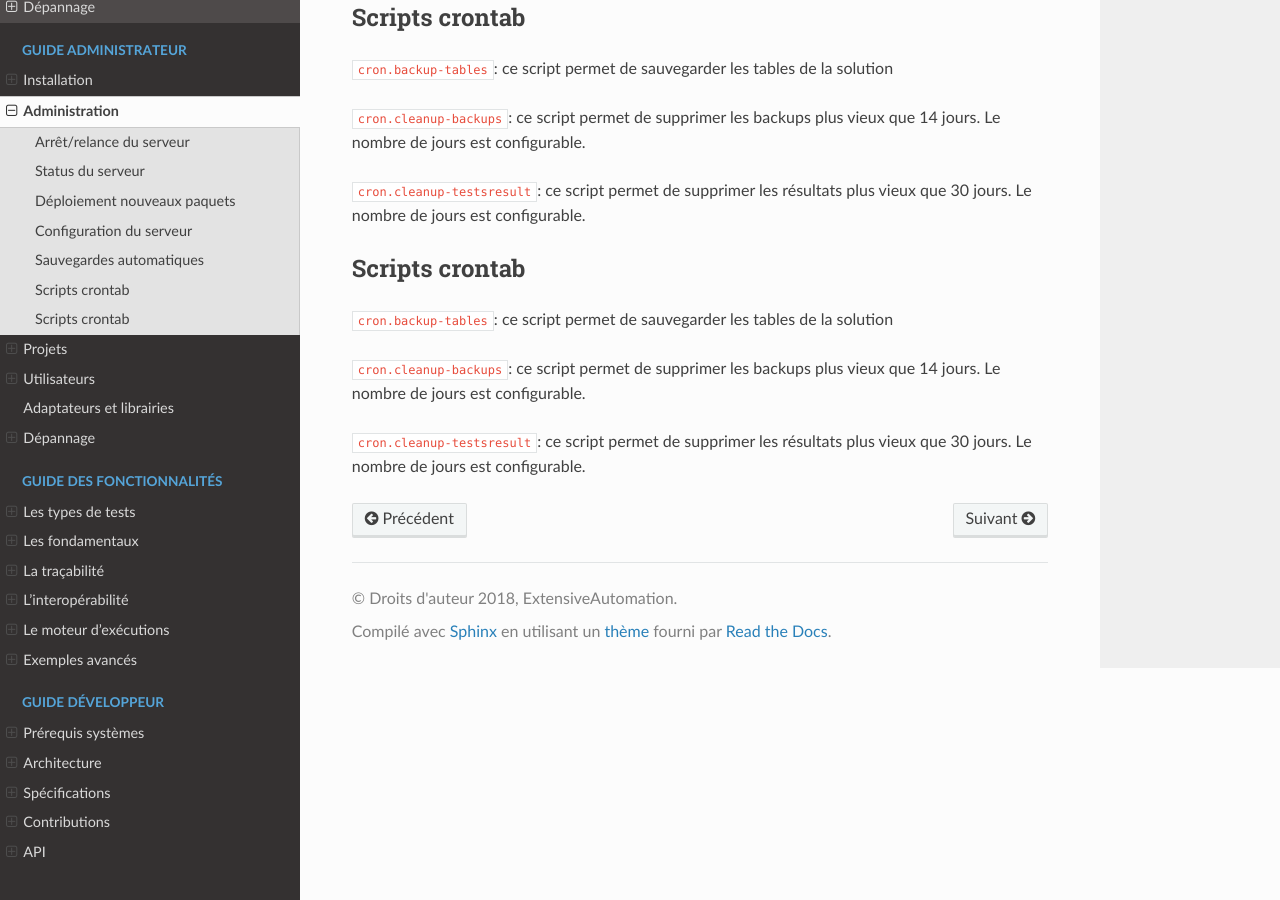
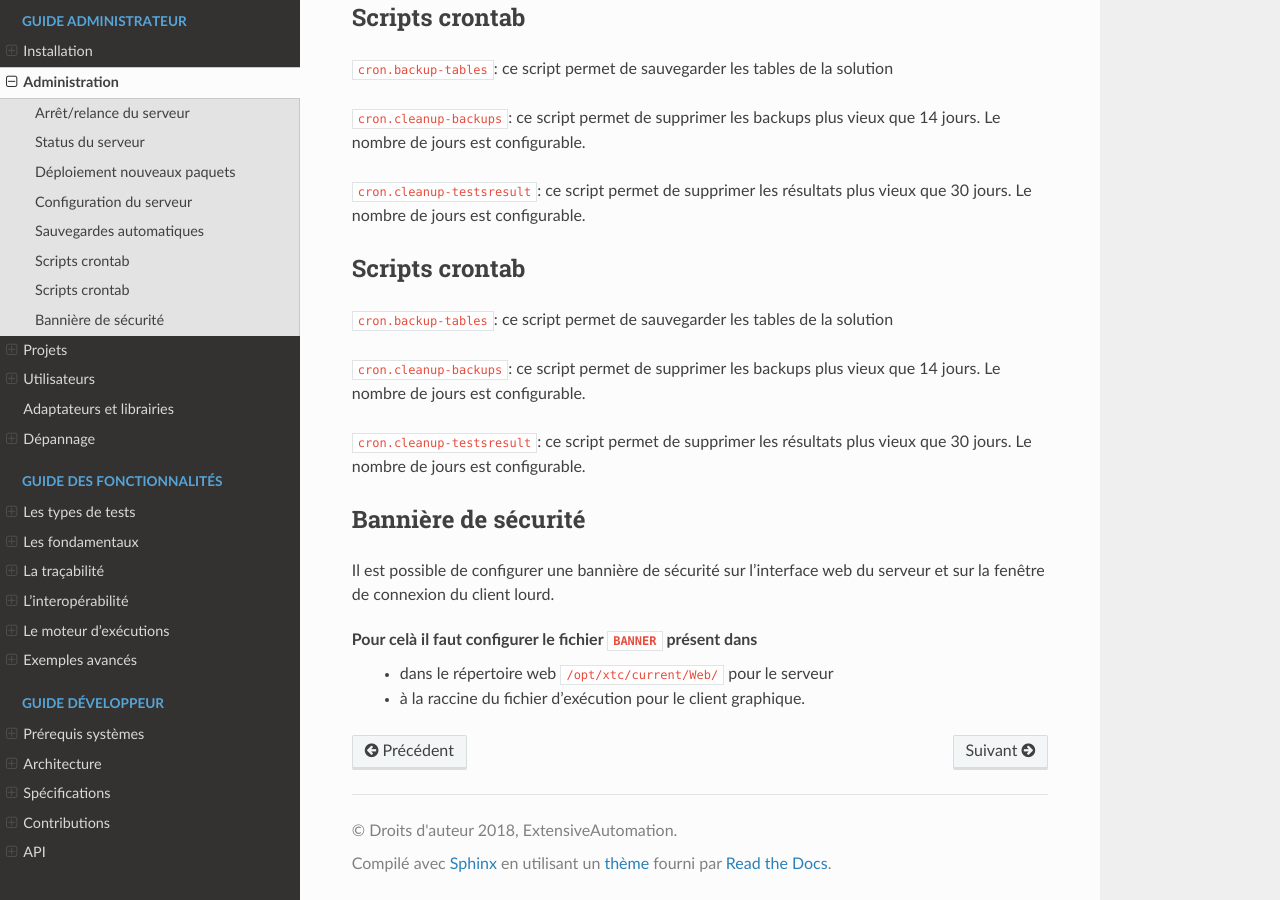
Before and after one commit to ExtensiveAutomation/extensiveautomation-fr.readthedocs.io, a Sphinx documentation site: the page built from docs/admin/admin.rst, in a window 1280 px wide and 900 px high, scrolled down 3161 px. Built offline with Sphinx 7.4.7 and the Read the Docs theme 2.0.0, drawn with Linux system fonts in a browser that asks for light colours.

Commit message:
bannière sécurité

```diff
--- a/docs/admin/admin.rst
+++ b/docs/admin/admin.rst
@@ -167,3 +167,13 @@ Le nombre de jours est configurable.
 
 ``cron.cleanup-testsresult``: ce script permet de supprimer les résultats plus vieux que 30 jours.
 Le nombre de jours est configurable.
+
+Bannière de sécurité
+~~~~~~~~~~~~~~~~
+
+Il est possible de configurer une bannière de sécurité sur l'interface web du serveur et sur la
+fenêtre de connexion du client lourd.
+
+Pour celà il faut configurer le fichier ``BANNER`` présent dans
+ - dans le répertoire web ``/opt/xtc/current/Web/`` pour le serveur
+ - à la raccine du fichier d'exécution pour le client graphique.
```
